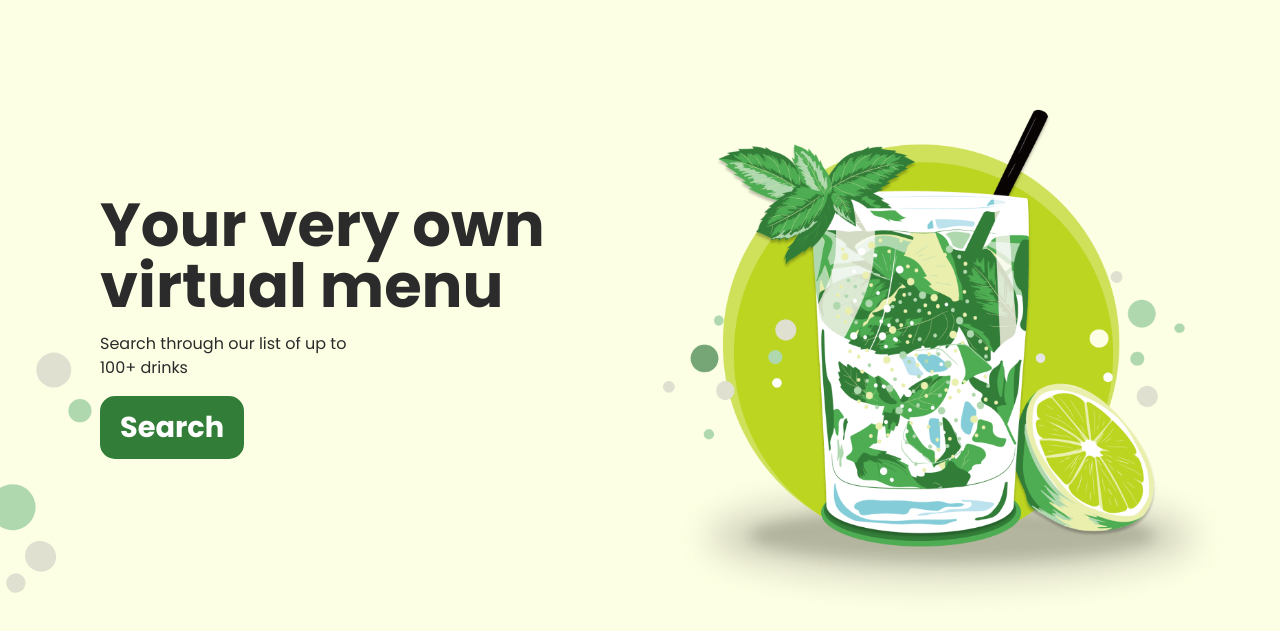
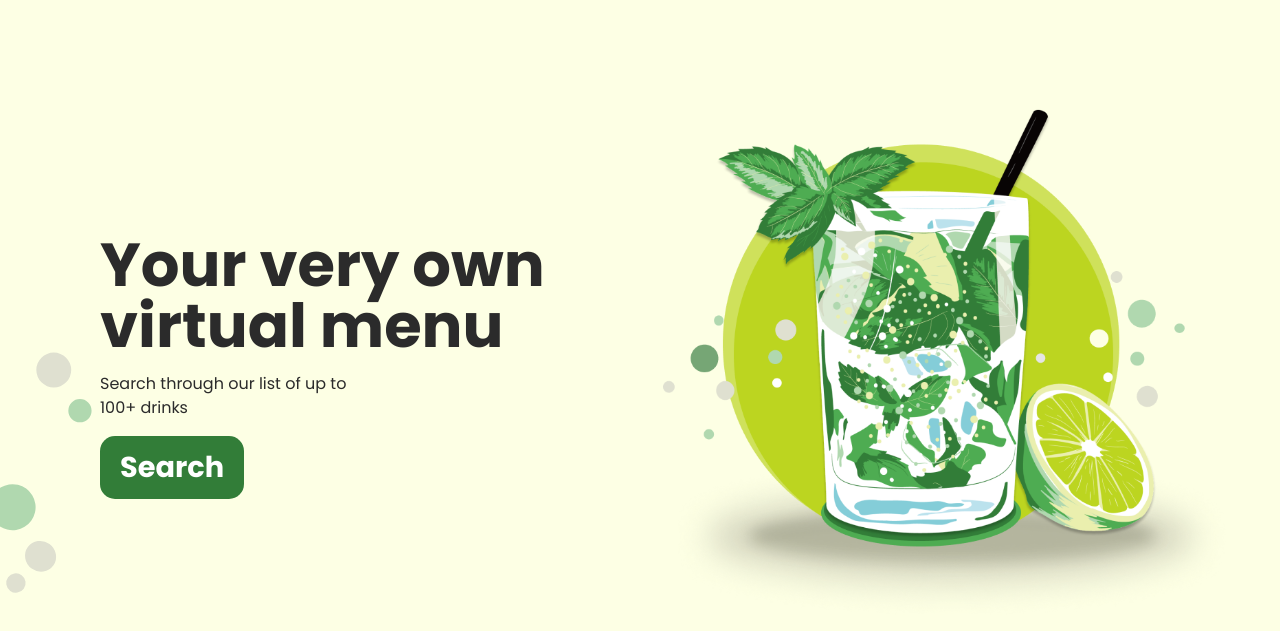
Before and after one commit to liamsegura/drinksearch, a plain HTML site: page index.html in a window 1280 px wide. Shown: the part 73-704 px from the top of the page. Drawn offline with Linux system fonts and the light colour scheme.

```diff
--- a/css/style.css
+++ b/css/style.css
@@ -445,8 +445,8 @@ li .fa-search{
     padding: 10px;
 
   }
-  .hero-section{
-
+  .hero-column{
+    padding-top: 80px;
   }
   .hero{
     display: flex;
@@ -530,6 +530,7 @@ li .fa-search{
     text-align: center;
     justify-content: center;
     align-items: center;
+    padding-top: 0px;
   }
 
   .hero img{
```
